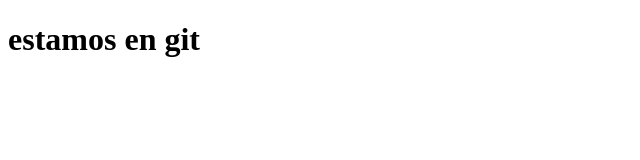
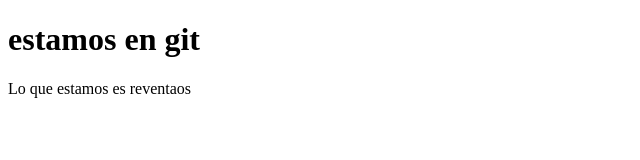
Before and after one commit to Javato98/prueba-git-, a plain HTML site: page index.html in a window 1280 px wide. Shown: the whole page, without its empty margins (0-640 px from the left). Drawn offline with Linux system fonts and the light colour scheme.

Commit message:
Update index.html
Andamos apañaos

```diff
--- a/index.html
+++ b/index.html
@@ -7,6 +7,6 @@
 </head>
 <body>
     <h1> estamos en git</h1>
-
+    <p>Lo que estamos es reventaos</p>
 </body>
 </html>
```
